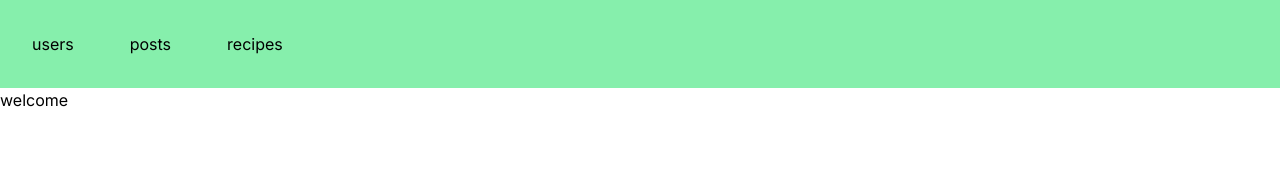
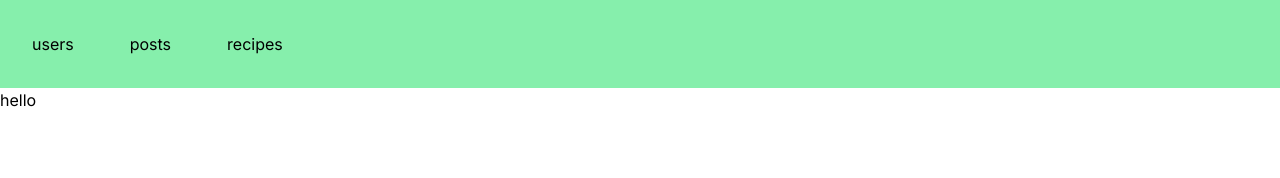
Before and after one commit to fatemehfaraji1996/next3, a Next.js app: page / in a window 1280 px wide. Shown: the top 178 px of the page. Built offline with nearby package versions, Linux system fonts and the light colour scheme.

Commit message:
lazy component..

```diff
--- a/next.config.mjs
+++ b/next.config.mjs
@@ -3,6 +3,8 @@
 const nextConfig = {
     images: {
         domains: ['cdn.dummyjson.com'],
+    domains: ['encrypted-tbn0.gstatic.com']
+
    }}
 
 
--- a/src/app/page.js
+++ /dev/null
@@ -1,16 +0,0 @@
-import Nav from "@/components/Nav";
-import User from "@/components/HomePage";
-import Homepage from "@/components/HomePage";
-
-
-export default function Home() {
-
-
-  return (
-    <>
-  <Homepage></Homepage>
-    </>
-
-
-  );
-}
--- /dev/null
+++ b/src/app/page.jsx
@@ -0,0 +1,22 @@
+'use client'
+
+// import Homepage from "@/components/HomePage";
+import dynamic from 'next/dynamic'
+export default function Home() {
+  const lazy = dynamic(() => import("../../src/components/HomePage"), {
+    loading: () => <p>Loading...</p>,
+  });
+  // console.log(lazy);
+
+  return (
+    <>
+    <p>hello</p>
+    {lazy}
+    </>
+
+
+  )
+
+
+
+}
--- a/src/components/HomePage.jsx
+++ b/src/components/HomePage.jsx
@@ -1,11 +1,21 @@
-
+'use client'
+import Image from "next/image";
 import React from "react";
 
 export default function Homepage() {
 
   return (
     <>
-      <p>welcome</p>
+    <div className='flex-col justify-center  m-10'>
+      <p>ewlcome</p>
+    <Image
+      src='https://encrypted-tbn0.gstatic.com/images?q=tbn:ANd9GcQgrcDkmYWRZHkLvxZ9zXQZcrmJqJlPI-14Vg&s'
+      width={500}
+      height={500}
+      alt="Picture of the author"
+    />
+    </div>
+
     </>
   );
 }
```
